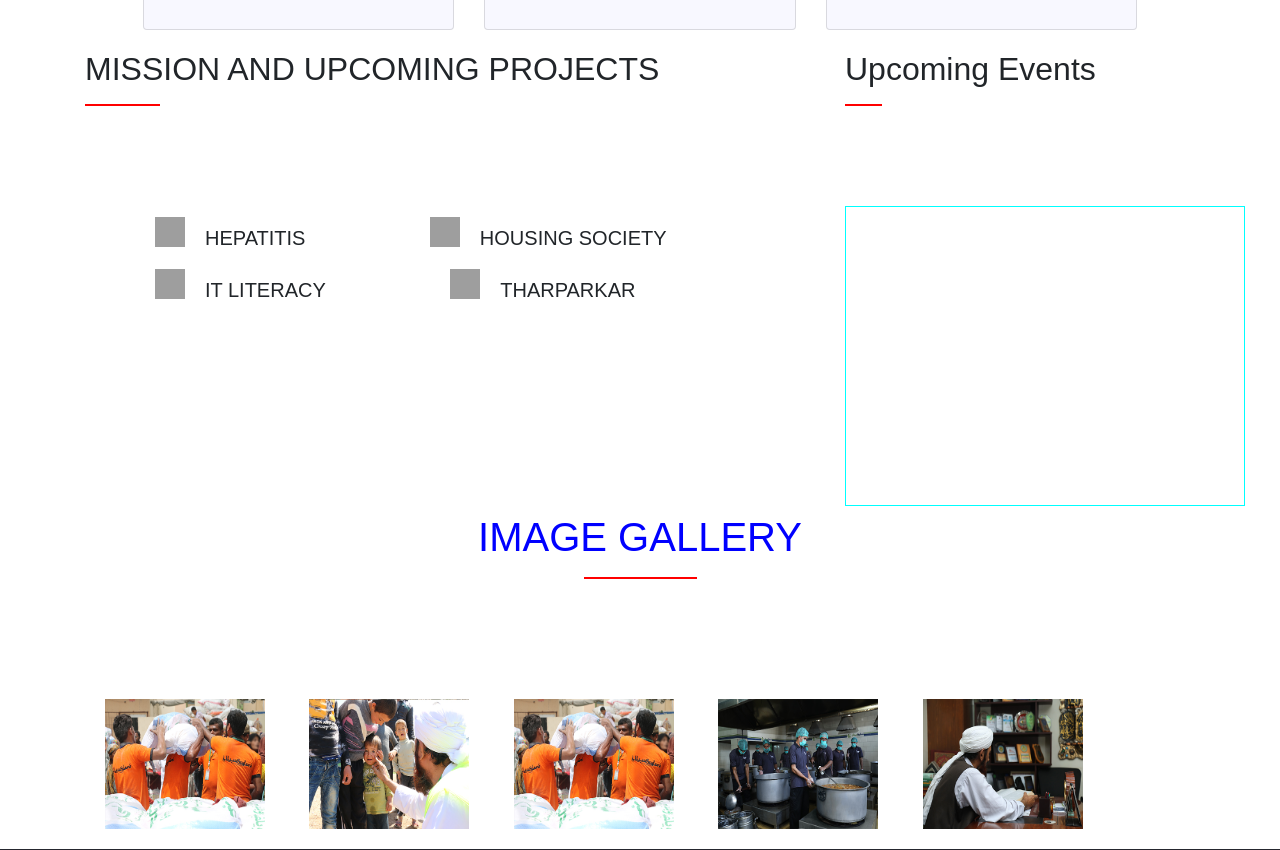
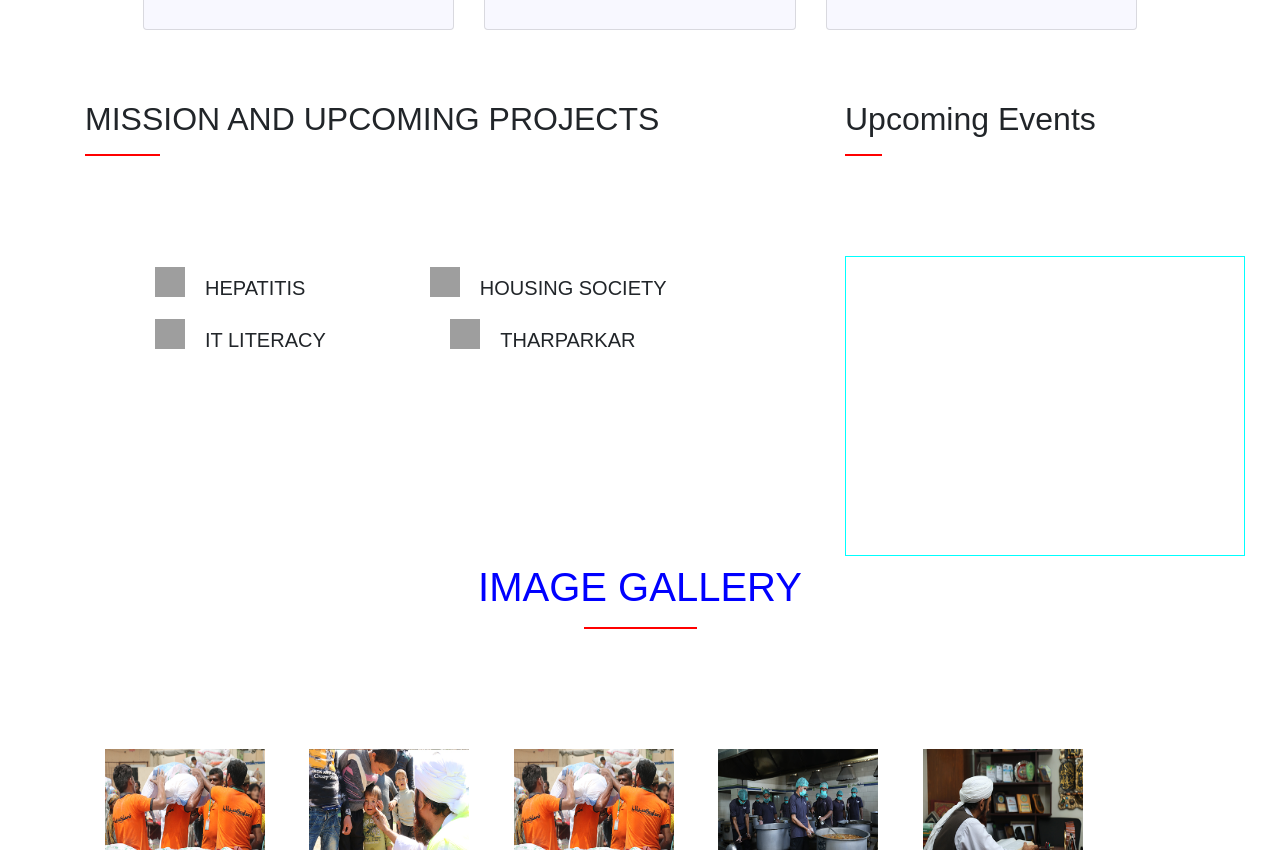
Before and after one commit to Hassnain-Nawab/Saylani-Website, a plain HTML site: page index.html in a window 1280 px wide. Shown: the part 2933-3783 px from the top of the page. Drawn offline with nearby package versions, Linux system fonts and the light colour scheme; grey boxes are pictures that could not be loaded.

Commit message:
Update style.css

```diff
--- a/style.css
+++ b/style.css
@@ -247,3 +247,6 @@ padding-top: 20px;
 	color: #fff;
 	font-size: 2em;
 }
+#mission{
+	margin-top: 50px;
+}
```
